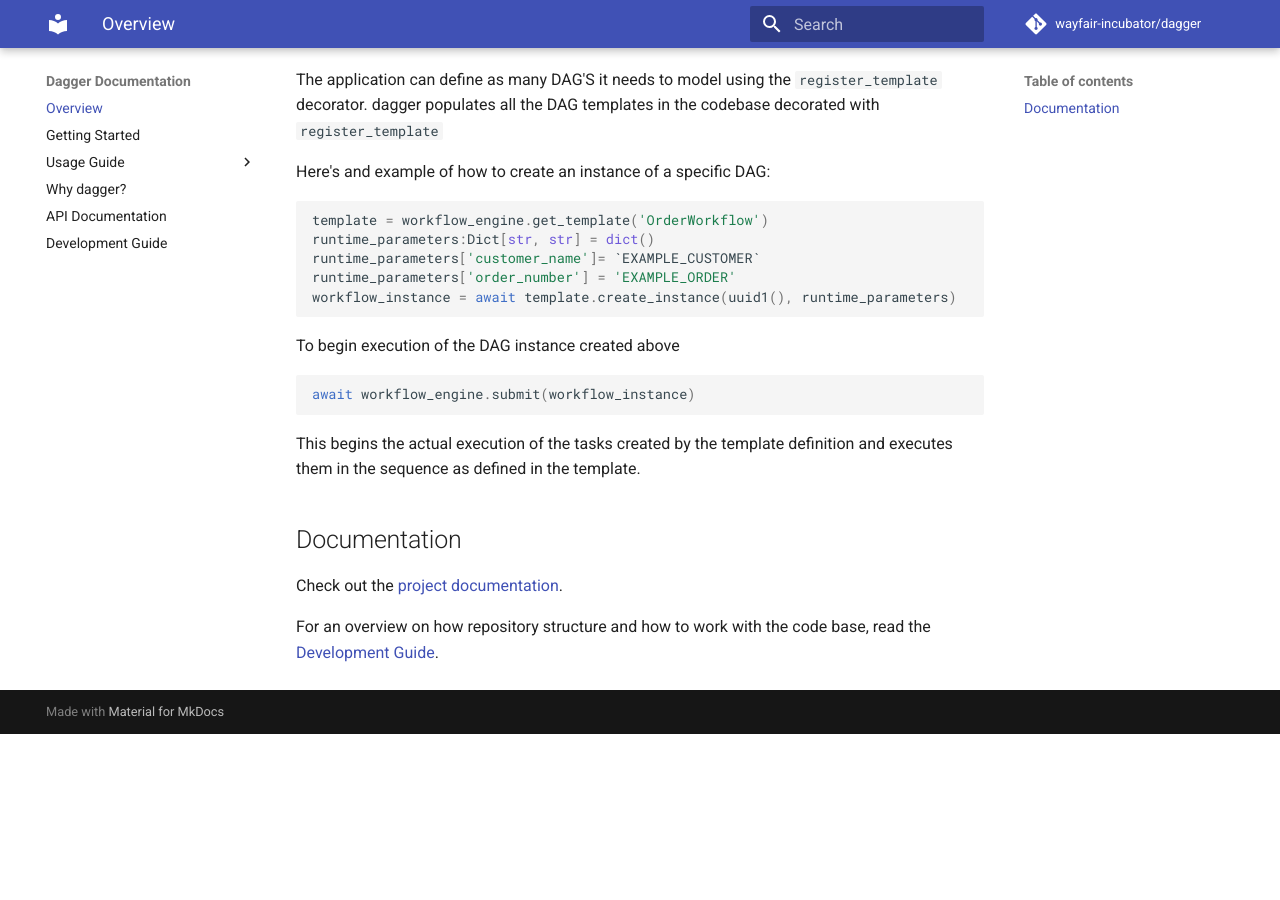
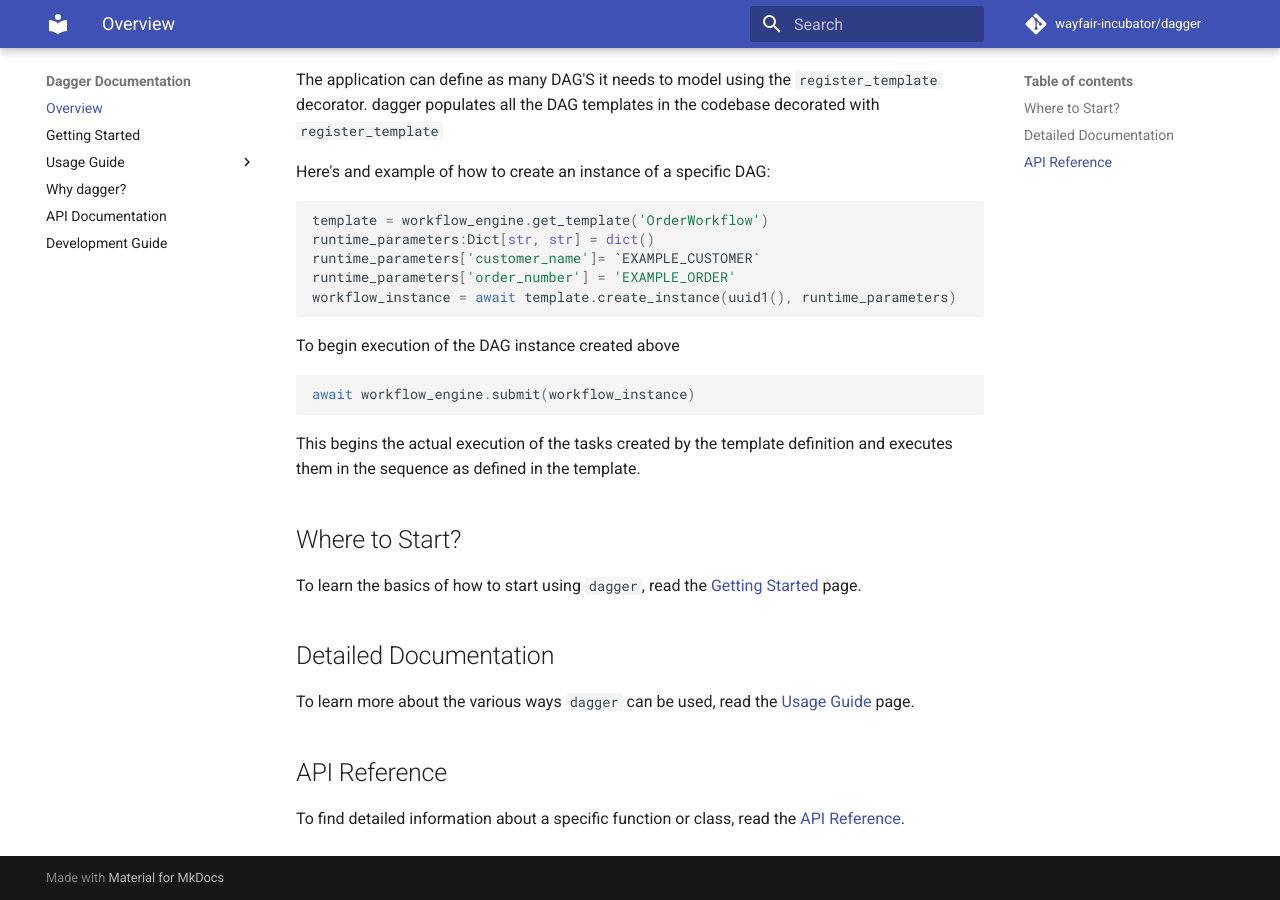
Before and after one commit to wayfair-incubator/dagger, an MkDocs documentation site: the page built from docs/index.md, in a window 1280 px wide and 900 px high, scrolled down 1608 px. Built offline with MkDocs 1.6.1 and Material for MkDocs 9.7.7, drawn with Linux system fonts in a browser that asks for light colours; comment, search, counter and statistics services are not loaded; the version menu is left out; before the commit the page ends 2342 px from its top, so only the background shows below that.

Commit message:
addig more api docs

```diff
--- a/docs/index.md
+++ b/docs/index.md
@@ -97,12 +97,18 @@ await workflow_engine.submit(workflow_instance)
 This begins the actual execution of the tasks created by the template definition and executes them in the sequence as
 defined in the template.
 
-## Documentation
+## Where to Start?
 
-Check out the [project documentation][dagger-docs].
+To learn the basics of how to start using `dagger`, read the [Getting Started][getting-started] page.
 
-For an overview on how repository structure and how to work with the code base, read the
-[Development Guide][development-docs].
+## Detailed Documentation
 
-[dagger-docs]: https://wayfair-incubator.github.io/dagger/latest/
-[development-docs]: https://wayfair-incubator.github.io/dagger/latest/development-guide/
+To learn more about the various ways `dagger` can be used, read the [Usage Guide][usage-guide] page.
+
+## API Reference
+
+To find detailed information about a specific function or class, read the [API Reference][api-reference].
+
+[getting-started]: getting-started.md
+[usage-guide]: usage-guide/fundamentals.md
+[api-reference]: api.md
```
